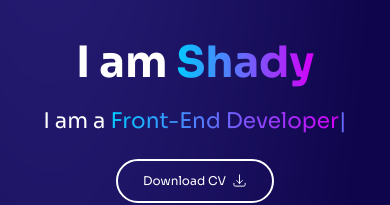
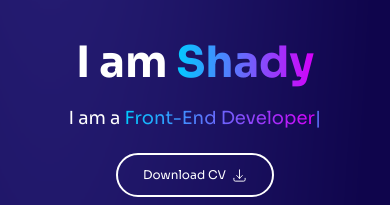
Before and after one commit to Shady-Mo/My-Portfolio, a website: page index.html in a window 390 px wide. Shown: the part 75-280 px from the top of the page. Drawn offline with nearby package versions, Linux system fonts and the light colour scheme; files whose address does not match are found by name.

Commit message:
Improving portfolio

```diff
--- a/src/style.css
+++ b/src/style.css
@@ -92,7 +92,7 @@ header {
 
 header .bg img {
    position: absolute;
-   height: 100%;
+   height: 150%;
    width: 100%;
    z-index: -9999;
 }
@@ -469,6 +469,10 @@ header .container .info .data .links a button:hover {
 }
 
 @media (max-width: 600px) {
+   header .container .info .data h2 {
+      font-size: 1.5em;
+   }
+
    header .container .info .data .links {
       flex-direction: column;
       gap: 20px;
```
Also changed, not shown: public/css/style.css.
